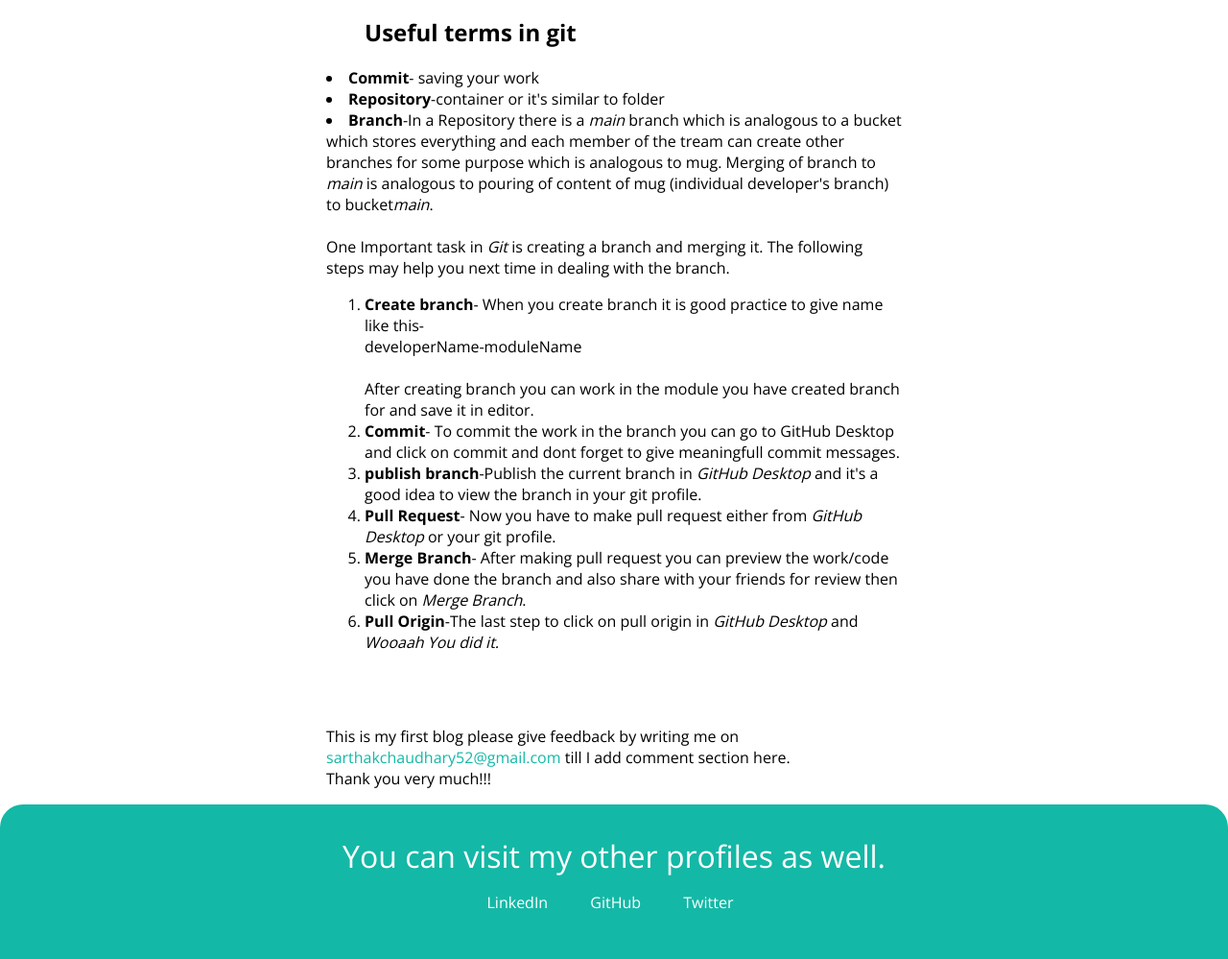
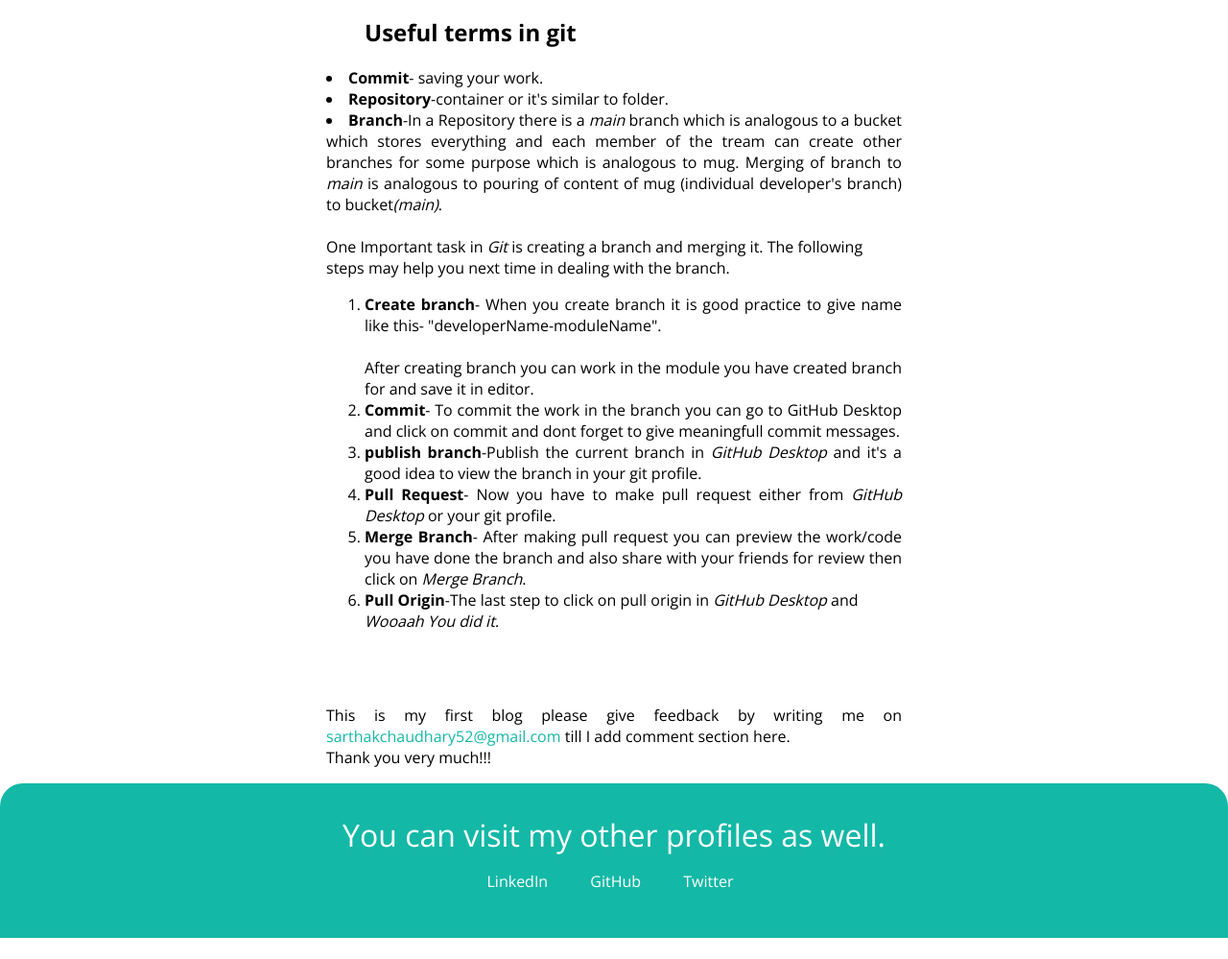
Before and after one commit to sarthak1209/MyProfileRepo, a plain HTML site: page blog-git.html in a window 1280 px wide. Shown: the part 783-1782 px from the top of the page at 96% size. After the commit the page ends 1760 px from the top, so only its background shows below. Drawn offline with nearby package versions, Linux system fonts and the light colour scheme.

Commit message:
done with this

```diff
--- a/blog-git.html
+++ b/blog-git.html
@@ -34,7 +34,7 @@
             <h1 class="heading" style="text-align:center; ">Git</h1>
             <small>December, 2020</small>
 
-            <p>Git is a version control tool. Simple isn't it? No no ..
+            <p style="text-align: justify;">Git is a version control tool. Simple isn't it? No no ..
             What is this version control? So every day or I would say every hour
             a programmer writes some code and save it.
             So what if the code was working a few hours ago and
@@ -54,13 +54,14 @@
                 <h2>Useful terms in git</h2>
              </ul>
 
-             <li><strong>Commit</strong>- saving your work</li>
-             <li><strong>Repository</strong>-container or it's similar to folder</li>
-             <li><strong>Branch</strong>-In a Repository there is a <i>main</i> branch which
+             <li><strong>Commit</strong>- saving your work.</li>
+             <li><strong>Repository</strong>-container or it's similar to folder.</li>
+             <li style="text-align: justify;"><strong>Branch</strong>-In a Repository there
+            is a <i>main</i> branch which
             is analogous to a bucket which stores everything and each member of
             the tream can create other branches for some purpose which is analogous to mug.
              Merging of branch to <i>main</i> is analogous to pouring of content of mug
-             (individual developer's branch) to bucket<i>main</i>.</li>
+             (individual developer's branch) to bucket<i>(main)</i>.</li>
 
              <br>
 
@@ -68,42 +69,46 @@
              The following steps may help you next time in dealing with the branch.
 
              <ol>
-                 <li>
+                 <li style="text-align: justify;">
                      <strong>Create branch</strong>- When you create branch it is good
                      practice to give name like this-
-                     <br>
-                     developerName-moduleName
+
+                  "developerName-moduleName".
                      <br>
                      <br>
                      After creating branch you can work in the module you have created
                      branch for and save it in editor.
 
                  </li>
-                 <li>
+                 <li style="text-align: justify;">
                      <strong>Commit</strong>- To commit the work in the branch you can go to
                       GitHub Desktop and click on commit and dont forget to give meaningfull
                       commit messages.
                  </li>
-                 <li><strong>publish branch</strong>-Publish the current branch in <i>GitHub
+                 <li style="text-align: justify;"><strong>publish branch</strong>-Publish the
+                     current branch in <i>GitHub
                       Desktop</i> and it's a good idea to view the branch in your git profile.
                 </li>
-                <li><strong>Pull Request</strong>-
+                <li style="text-align: justify;"><strong>Pull Request</strong>-
                  Now you have to make pull request either from <i>GitHub Desktop</i> or your
                  git profile.
                 </li>
-                <li><strong>Merge Branch</strong>-
+                <li style="text-align: justify;"><strong>Merge Branch</strong>-
                 After making pull request you can preview the work/code you have done the
                  branch and also share with your friends for review then click on <i>Merge Branch</i>.
                 </li>
-                <li><strong>Pull Origin</strong>-The last step to click on pull origin in <i>GitHub Desktop</i> and <i>Wooaah You did it.</i></li>
+                <li><strong>Pull Origin</strong>-The last step to click on pull origin in
+                     <i>GitHub Desktop</i> and <i>Wooaah You did it.</i></li>
              </ol>
 
             </p>
 
             <br>
             <br>
-            <p>
-                This is my first blog please give feedback by writing me on <span style="color: var(--primary-color);">sarthakchaudhary52@gmail.com</span>  till I add comment section here.
+            <p style="text-align: justify;">
+                This is my first blog please give feedback by writing me on
+                <span style="color: var(--primary-color);">sarthakchaudhary52@gmail.com</span>
+                 till I add comment section here.
                 <br>
                 Thank you very much!!!
             </p>
```
Also changed, not shown: blogs.html (+2 -2 lines).
